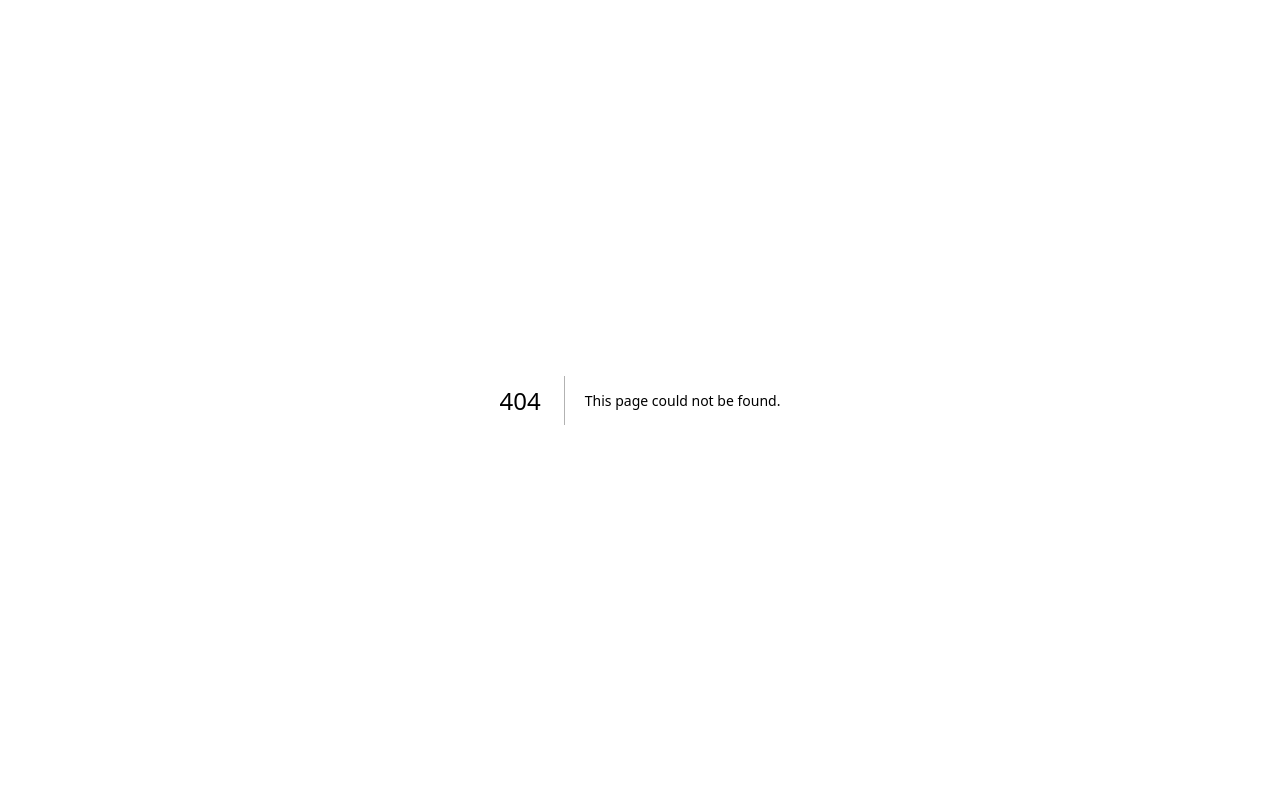
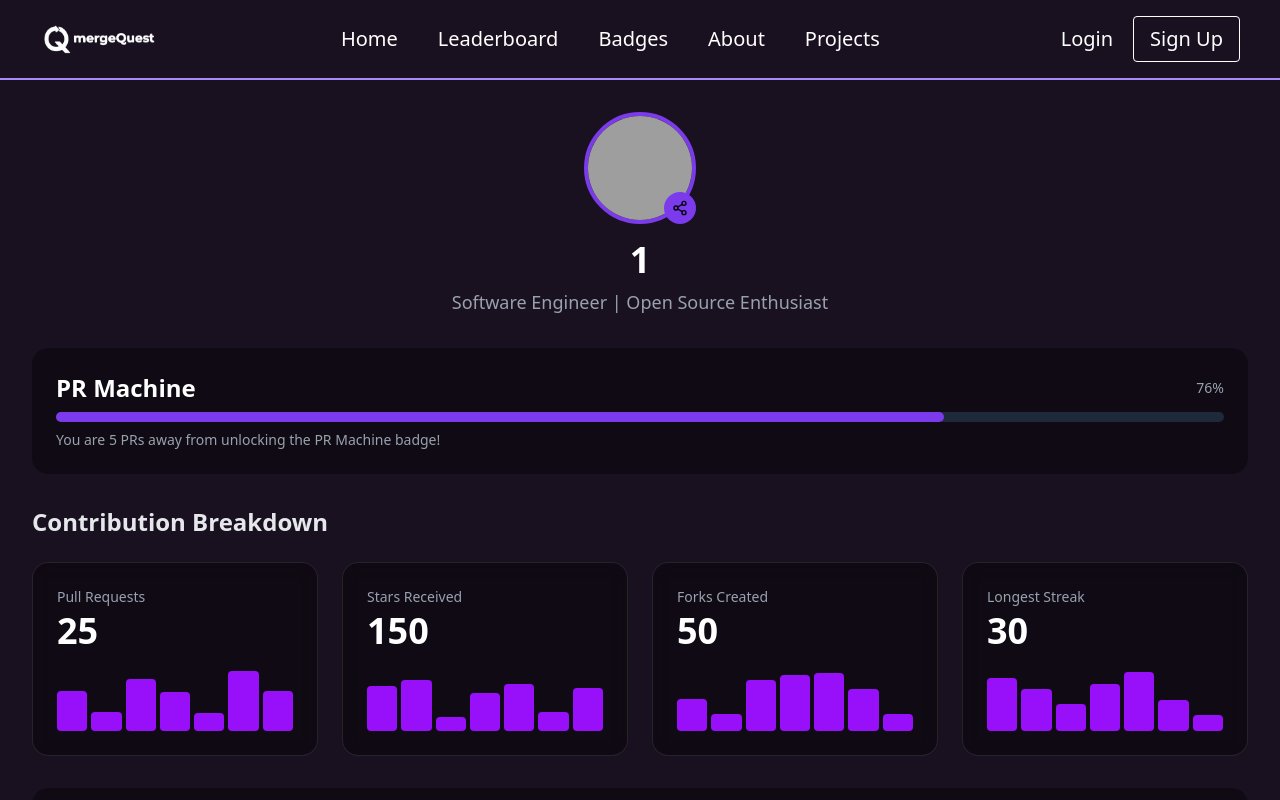
Before and after one commit to agrawalshreyansh/MergeQuest, a Next.js app in the folder frontend/: page /profile/1 in a window 1280 px wide. Before the commit this address had no page. Shown: the top 800 px of the page. Built offline with nearby package versions, Linux system fonts and the light colour scheme; grey boxes are pictures that could not be loaded.

Commit message:
created dynamic profile section

```diff
--- a/frontend/package.json
+++ b/frontend/package.json
@@ -11,7 +11,8 @@
     "next": "15.5.4",
     "react": "19.1.0",
     "react-dom": "19.1.0",
-    "react-icons": "^5.5.0"
+    "react-icons": "^5.5.0",
+    "recharts": "^3.2.1"
   },
   "devDependencies": {
     "@tailwindcss/postcss": "^4",
--- a/frontend/src/app/about/page.jsx
+++ b/frontend/src/app/about/page.jsx
@@ -18,9 +18,6 @@ const HeroSection = () => {
           Unlock achievements, climb leaderboards, and showcase your impact on the
           open-source community.
         </p>
-        <button className="bg-purple-600 hover:bg-purple-700 text-white text-xl font-bold py-5 px-12 rounded-lg transition-all duration-300 transform hover:scale-105">
-          Get Started
-        </button>
       </div>
     </section>
   );
--- /dev/null
+++ b/frontend/src/app/profile/[username]/ProfileView.jsx
@@ -0,0 +1,136 @@
+'use client'; // The 'use client' directive goes here
+
+import React from 'react';
+import { FiShare2 } from 'react-icons/fi';
+import Navbar from '@/components/Navbar';
+import { LineChart, Line, XAxis, YAxis, CartesianGrid, Tooltip, ResponsiveContainer } from 'recharts';
+
+// --- Reusable Child Components ---
+
+const ProfileHeader = ({ user }) => (
+  <header className="flex flex-col items-center text-center relative">
+    <div className="relative">
+      <img
+        src={user.avatarUrl}
+        alt={user.name}
+        className="w-28 h-28 rounded-full border-4 border-[#7C3AED] object-cover"
+      />
+      <button className="absolute bottom-0 right-0 bg-[#7C3AED] p-2 rounded-full hover:bg-[#6D28D9] transition-colors">
+        <FiShare2 size={16} />
+      </button>
+    </div>
+    <h1 className="mt-4 text-4xl font-bold text-white capitalize">{user.name}</h1>
+    <p className="mt-2 text-lg text-gray-400">{user.title}</p>
+  </header>
+);
+
+const ProgressSection = ({ progress }) => (
+  <section className="bg-black/40 rounded-2xl p-6">
+    <div className="flex justify-between items-center mb-2">
+      <h2 className="text-2xl font-semibold text-white">{progress.title}</h2>
+      <span className="text-sm font-medium text-gray-400">{progress.percentage}%</span>
+    </div>
+    <div className="w-full bg-gray-800 rounded-full h-2.5">
+      <div
+        className="bg-[#7C3AED] h-2.5 rounded-full"
+        style={{ width: `${progress.percentage}%` }}
+      ></div>
+    </div>
+    <p className="mt-2 text-sm text-gray-400">{progress.description}</p>
+  </section>
+);
+
+const StatCard = ({ stat }) => {
+    const ChartBars = () => {
+        const barHeights = Array.from({ length: 7 }, () => `${Math.floor(Math.random() * 80) + 20}%`);
+        return (
+            <div className="w-full h-16 mt-4 flex items-end justify-between gap-1">
+                {barHeights.map((height, index) => (
+                    <div
+                        key={index}
+                        className="w-full bg-purple-600 rounded-sm"
+                        style={{ height }}
+                    ></div>
+                ))}
+            </div>
+        );
+    };
+    return (
+        <div className="bg-black/40 p-6 rounded-2xl backdrop-blur-sm border border-white/10 hover:border-[#7C3AED]/50 transition-all">
+            <p className="text-sm text-gray-400">{stat.title}</p>
+            <p className="text-4xl font-bold text-white my-1">{stat.value}</p>
+            <ChartBars />
+        </div>
+    );
+};
+
+const ContributionBreakdown = ({ stats }) => (
+  <section>
+    <h2 className="text-2xl font-semibold text-gray-200 mb-6">Contribution Breakdown</h2>
+    <div className="grid grid-cols-1 sm:grid-cols-2 lg:grid-cols-4 gap-6">
+      {stats.map((stat) => (
+        <StatCard key={stat.id} stat={stat} />
+      ))}
+    </div>
+  </section>
+);
+
+const ContributionsGraph = ({ data }) => (
+    <section className="bg-black/40 rounded-2xl p-6">
+        <h2 className="text-2xl font-semibold text-white mb-6">Contribution Activity</h2>
+        <div style={{ width: '100%', height: 300 }}>
+            <ResponsiveContainer>
+                <LineChart
+                    data={data}
+                    margin={{ top: 5, right: 30, left: 0, bottom: 5 }}
+                >
+                    <CartesianGrid strokeDasharray="3 3" stroke="#ffffff20" />
+                    <XAxis
+                        dataKey="date"
+                        stroke="#9CA3AF"
+                        tick={{ fill: '#9CA3AF', fontSize: 12 }}
+                    />
+                    <YAxis
+                        stroke="#9CA3AF"
+                        tick={{ fill: '#9CA3AF', fontSize: 12 }}
+                    />
+                    <Tooltip
+                        contentStyle={{
+                            backgroundColor: 'rgba(30, 20, 40, 0.8)',
+                            borderColor: '#7C3AED',
+                            color: '#FFFFFF'
+                        }}
+                        labelStyle={{ color: '#D1D5DB' }}
+                    />
+                    <Line
+                        type="monotone"
+                        dataKey="contributions"
+                        stroke="#8B5CF6"
+                        strokeWidth={2}
+                        activeDot={{ r: 8 }}
+                    />
+                </LineChart>
+            </ResponsiveContainer>
+        </div>
+    </section>
+);
+
+
+// --- Main View Component ---
+export default function ProfileView({ user, progress, stats, graphData }) {
+  return (
+    <>
+      <Navbar />
+      <div className="min-h-screen font-sans p-4 sm:p-8 bg-[#191120] pt-20">
+        <main className="max-w-7xl mx-auto">
+          <ProfileHeader user={user} />
+          <div className="space-y-8 mt-8">
+            <ProgressSection progress={progress} />
+            <ContributionBreakdown stats={stats} />
+            <ContributionsGraph data={graphData} />
+          </div>
+        </main>
+      </div>
+    </>
+  );
+}
--- /dev/null
+++ b/frontend/src/app/profile/[username]/page.jsx
@@ -0,0 +1,46 @@
+import React from 'react';
+import ProfileView from './ProfileView'; // Import the new client component
+
+// This is an async Server Component to handle params and data
+export default async function UserProfilePage({ params }) {
+  const { username } = params;
+
+  // --- All data logic runs on the server ---
+  const userData = {
+    name: username.replace('-', ' '),
+    title: 'Software Engineer | Open Source Enthusiast',
+    avatarUrl: `https://i.pravatar.cc/150?u=${username}`,
+  };
+
+  const progressData = { title: 'PR Machine', percentage: 76, description: 'You are 5 PRs away from unlocking the PR Machine badge!' };
+  const statsData = [
+    { id: 1, title: 'Pull Requests', value: '25' },
+    { id: 2, title: 'Stars Received', value: '150' },
+    { id: 3, title: 'Forks Created', value: '50' },
+    { id: 4, title: 'Longest Streak', value: '30' }
+  ];
+
+  const graphData = [
+    { x: 1, y: 10 }, { x: 2, y: 25 }, { x: 3, y: 15 }, { x: 4, y: 30 }, { x: 5, y: 20 },
+    { x: 6, y: 35 }, { x: 7, y: 28 }, { x: 8, y: 40 }, { x: 9, y: 32 }, { x: 10, y: 45 }
+  ];
+
+  const processedGraphData = graphData.map((dataPoint, index) => {
+    const date = new Date();
+    date.setDate(date.getDate() - (graphData.length - index - 1));
+    return {
+      date: date.toLocaleDateString('en-US', { month: 'short', day: 'numeric' }),
+      contributions: dataPoint.y,
+    };
+  });
+
+  // --- Render the Client Component and pass the data as props ---
+  return (
+    <ProfileView
+      user={userData}
+      progress={progressData}
+      stats={statsData}
+      graphData={processedGraphData}
+    />
+  );
+}
```
Also changed, not shown: frontend/public/logo.png (renamed from frontend/public/ansh.png), 1 other file (tests, documents, lock files or other folders).
